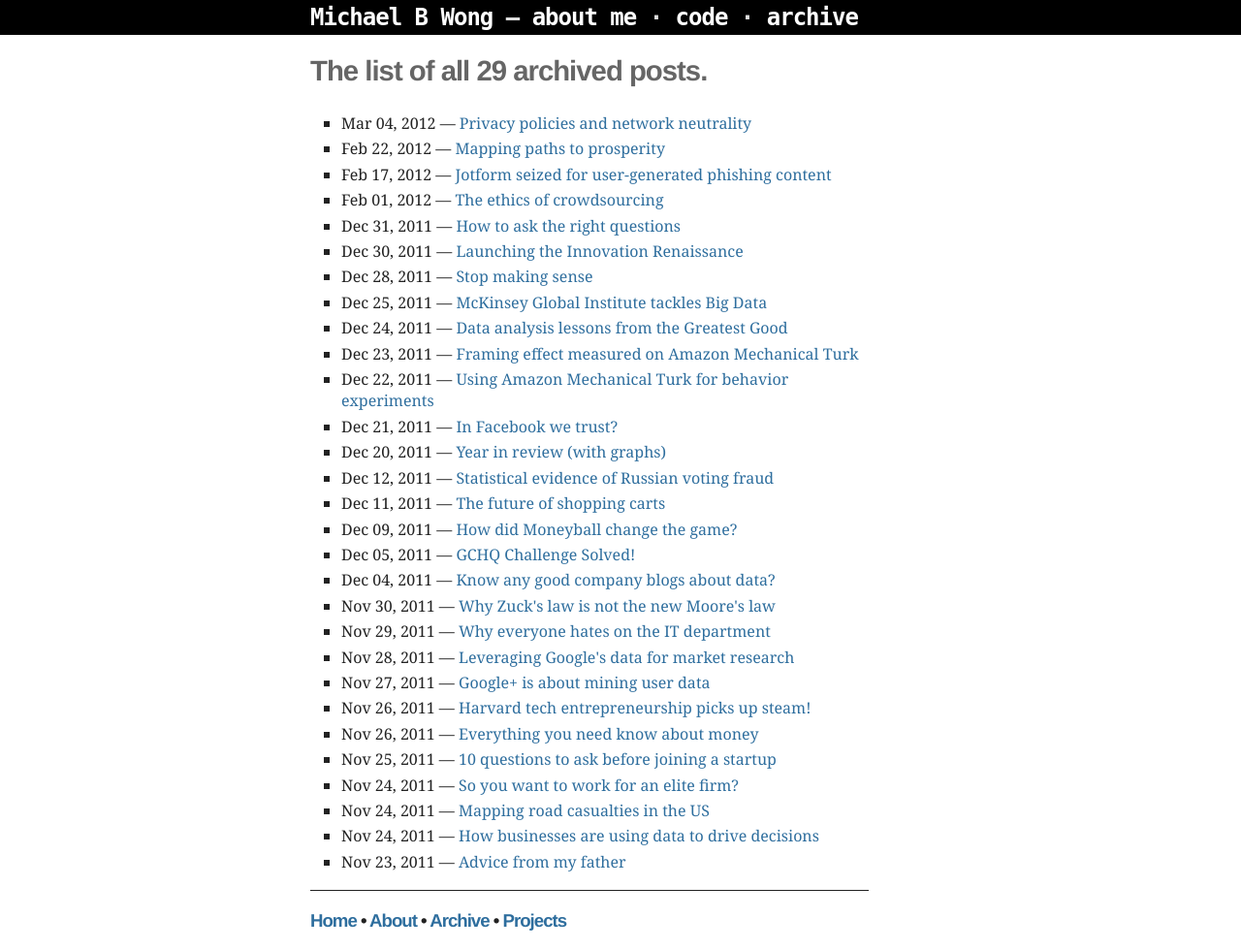
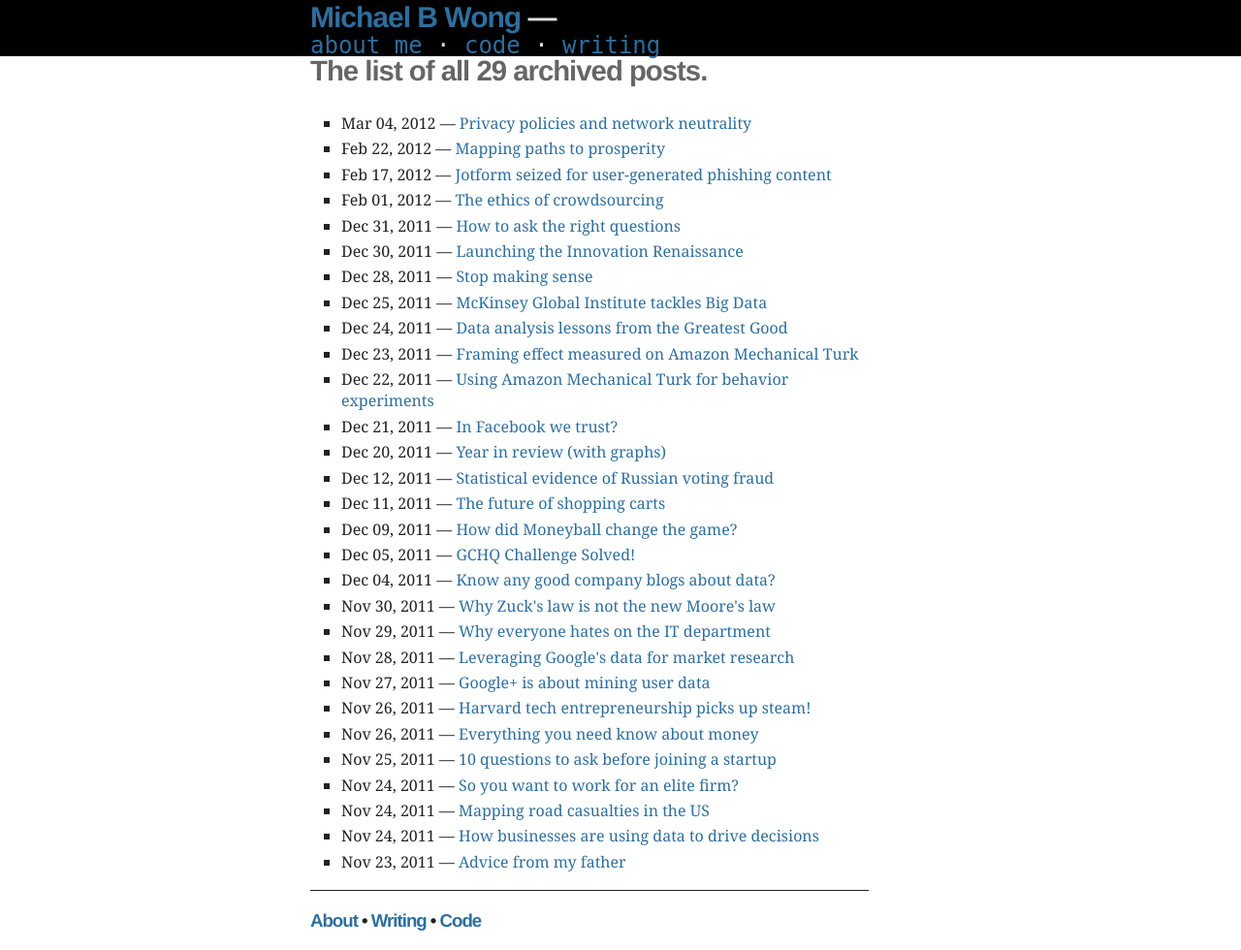
Before and after one commit to mbwong/mbwong.github.com, a Jekyll site: the page built from archive.html, in a window 1280 px wide and 980 px high. Shown: the whole window at 97% size. Built offline with Jekyll 4.4.1, drawn with Linux system fonts in a browser that asks for light colours.

Commit message:
changed layout

```diff
--- a/_layouts/default.html
+++ b/_layouts/default.html
@@ -17,19 +17,17 @@
     <header>
       <h1 id="title">
         <a href="/" title="Home">Michael B Wong</a> &mdash;
-        <a href="/about.html">about me</a> &middot;
+      </h1>
+        <a href="/">about me</a> &middot;
         <a href="/projects.html">code</a> &middot;
-        <a href="/archive.html" title="Archive">archive</a>
-       <!-- <a href="/about.html">about</a> &middot;-->
-      </h1>
+        <a href="/archive.html" title="Archive">writing</a>
     </header>
     <div id="wrapper">
       {{ content }}
       <footer id="footer">
-        <a href="/" title="Home">Home</a> &bull;
-        <a href="/about.html" title="About the author and site">About</a> &bull;
-        <a href="/archive.html" title="Archived writing">Archive</a> &bull;
-        <a href="/projects.html" title="Projects">Projects</a>
+        <a href="/" title="About the author and site">About</a> &bull;
+        <a href="/archive.html" title="Archived writing">Writing</a> &bull;
+        <a href="/projects.html" title="Projects">Code</a>
       </footer>
     </div>
   </body>
--- a/css/screen.css
+++ b/css/screen.css
@@ -139,17 +139,17 @@
   margin-top: 24pt;
 }
 
-#title { color: #DDD; }
+header { color: #DDD; }
 
-#title a {
+header a {
   color: #FFF;
 }
 
-#title a:hover {
+header a:hover {
   color: #2E6E9E;
 }
 
-#title {
+header {
   font-size: 18pt;
   font-family: 'DejaVu Sans Mono', 'Courier New', monospace;
 }
```
Also changed, not shown: index.textile (+14 -8 lines).
